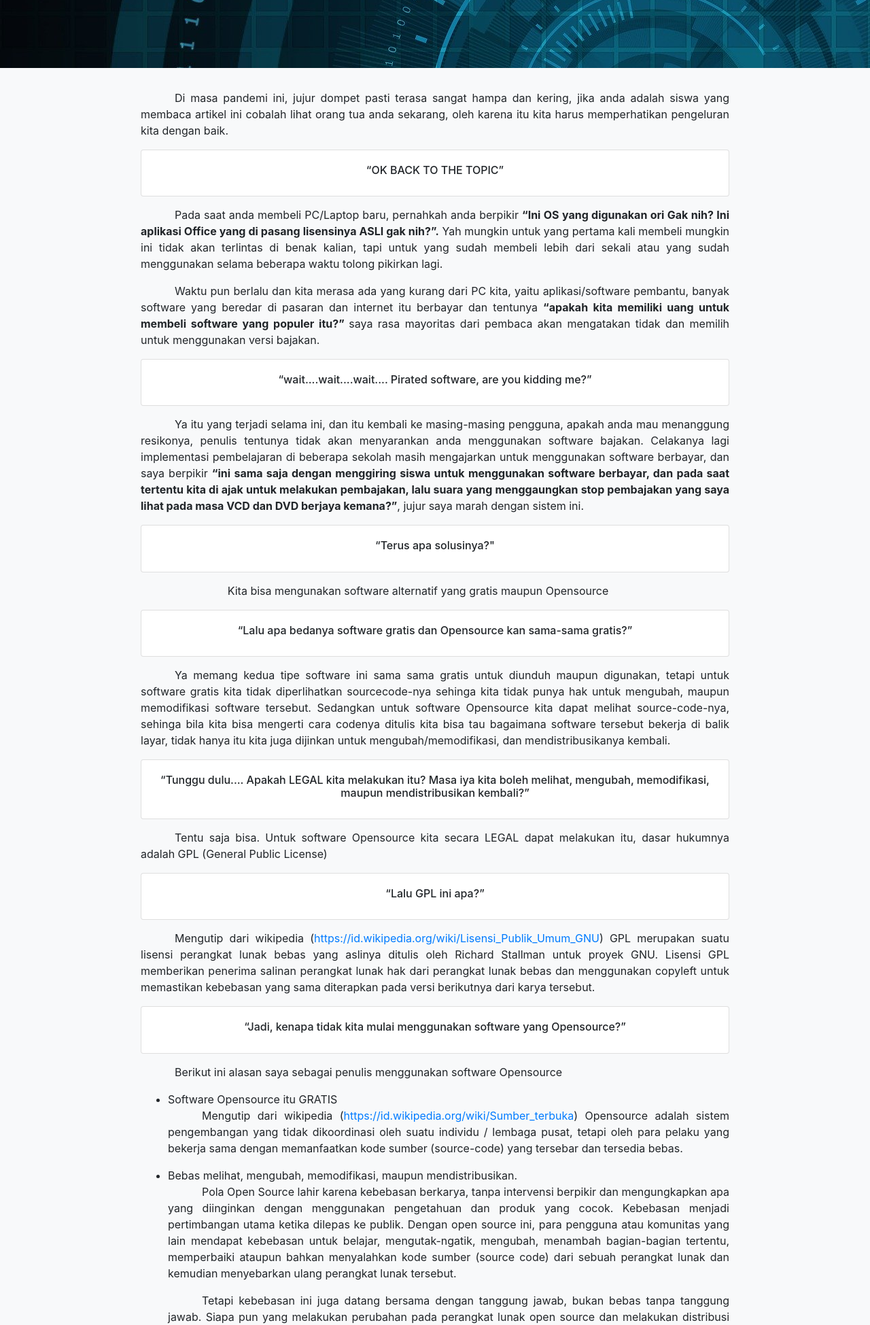
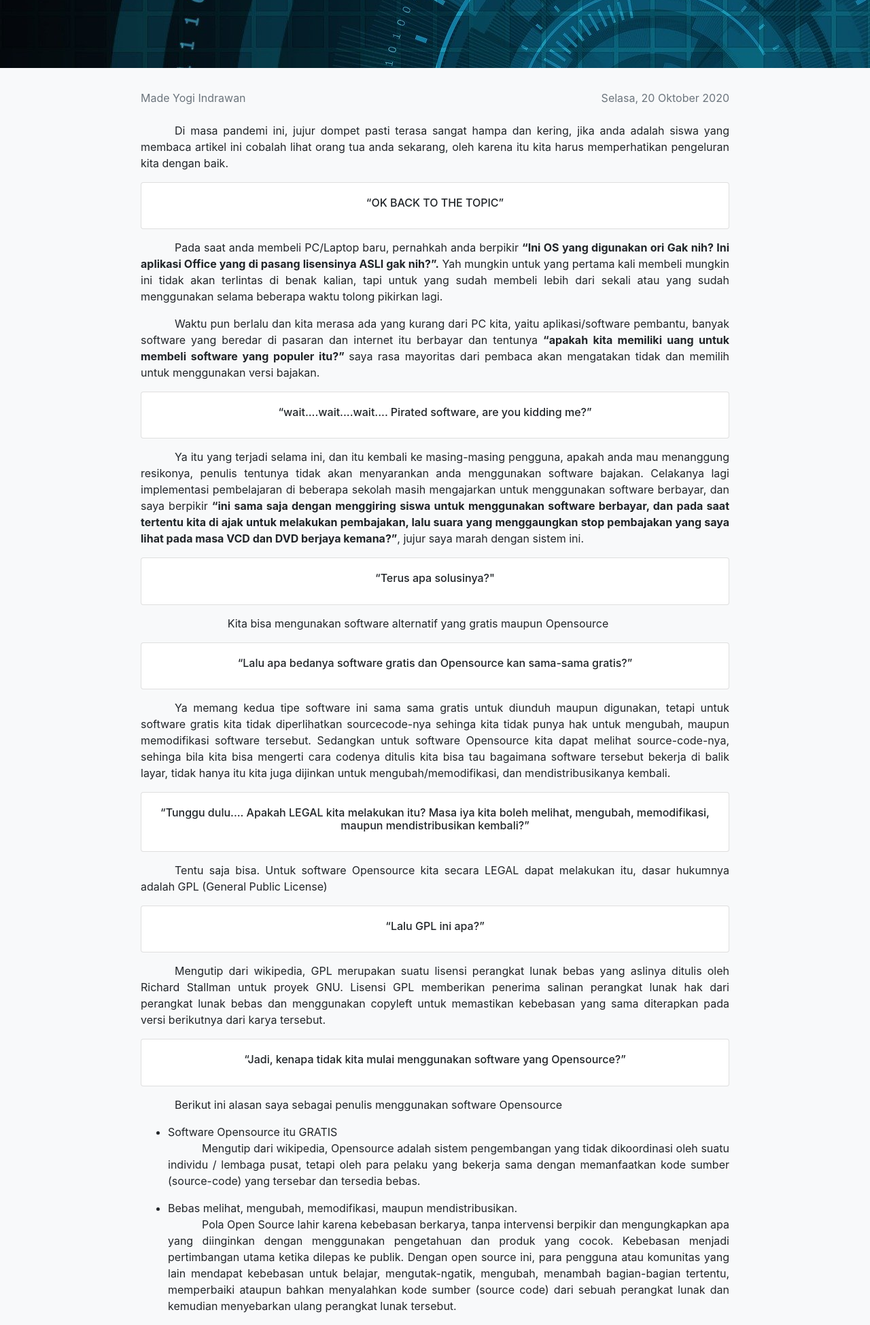
Before and after one commit to dyogi24/dyogi-blog, a plain HTML site: page index.html in a window 1280 px wide. Shown: the part 300-2249 px from the top of the page at 68% size. Drawn offline with nearby package versions, Linux system fonts and the light colour scheme.

Commit message:
perbaikan mobile text

```diff
--- a/index.html
+++ b/index.html
@@ -65,6 +65,11 @@
       </div>
 
       <div class="container main-content">
+        <div class="credit text-muted">
+          <p>Made Yogi Indrawan</p>
+          <p>Selasa, 20 Oktober 2020</p>
+        </div>
+
         <h1></h1>
         <p> Di masa pandemi ini, jujur dompet pasti terasa sangat hampa dan kering,
            jika anda adalah siswa yang membaca artikel ini cobalah lihat orang tua anda sekarang,
@@ -130,7 +135,7 @@
           </div>
         </div>
 
-        <p>Mengutip dari wikipedia (<a href="https://id.wikipedia.org/wiki/Lisensi_Publik_Umum_GNU">https://id.wikipedia.org/wiki/Lisensi_Publik_Umum_GNU</a>)
+        <p>Mengutip dari wikipedia,
           GPL merupakan suatu lisensi perangkat lunak bebas yang aslinya ditulis oleh Richard Stallman untuk proyek GNU.
           Lisensi GPL memberikan penerima salinan perangkat lunak hak dari perangkat lunak bebas dan menggunakan copyleft
           untuk memastikan kebebasan yang sama diterapkan pada versi berikutnya dari karya tersebut.</p>
@@ -145,7 +150,7 @@
 
         <ul>
           <li>Software Opensource itu GRATIS</li>
-          <p>Mengutip dari wikipedia (<a href="https://id.wikipedia.org/wiki/Sumber_terbuka">https://id.wikipedia.org/wiki/Sumber_terbuka</a>)
+          <p>Mengutip dari wikipedia,
             Opensource adalah sistem pengembangan yang tidak dikoordinasi oleh suatu individu / lembaga pusat,
             tetapi oleh para pelaku yang bekerja sama dengan memanfaatkan kode sumber (source-code) yang tersebar dan tersedia bebas.
           </p>
@@ -244,7 +249,7 @@
         <h6>"Salam Teknologi"</h6>
         <h6>- Made Yogi Indrawan</h6>
           <br>
-        <ul>Related Links
+        <ul class="text-break">Related Links
           <li><a href="https://id.wikipedia.org/wiki/Lisensi_Publik_Umum_GNU">https://id.wikipedia.org/wiki/Lisensi_Publik_Umum_GNU</a></li>
           <li><a href="https://id.wikipedia.org/wiki/Sumber_terbuka">https://id.wikipedia.org/wiki/Sumber_terbuka</a></li>
         </ul>
--- a/style.scss
+++ b/style.scss
@@ -81,6 +81,16 @@ footer {
     justify-content: space-evenly;
     flex-wrap: wrap;
 }
+
+.credit {
+    display: flex;
+    justify-content: space-between;
+
+    p {
+        text-indent: 0;
+    }
+}
+
 @media (max-width: 768px) {
     .main-content {
      width: 100%;
```
Also changed, not shown: style.css, 1 other file.
